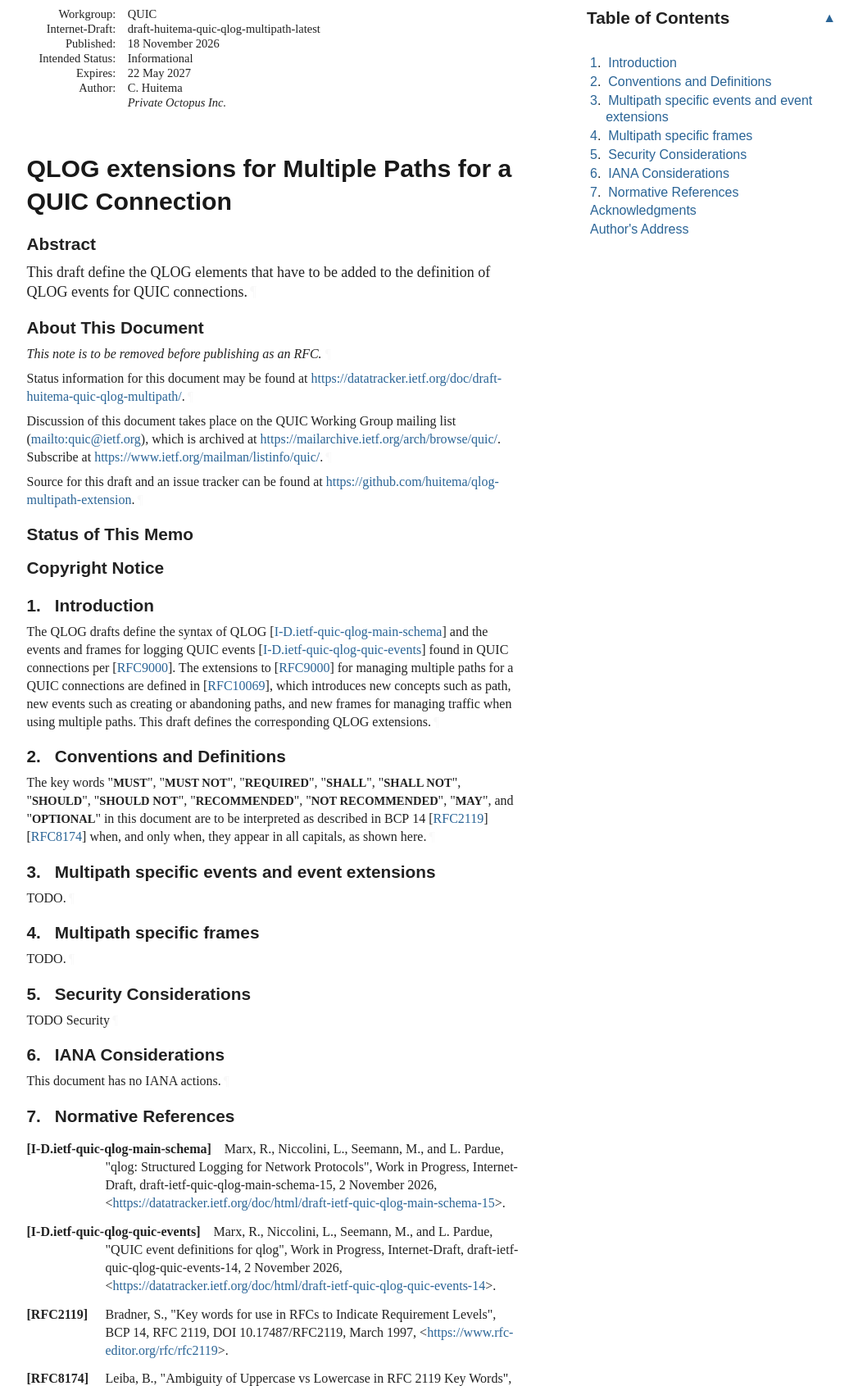
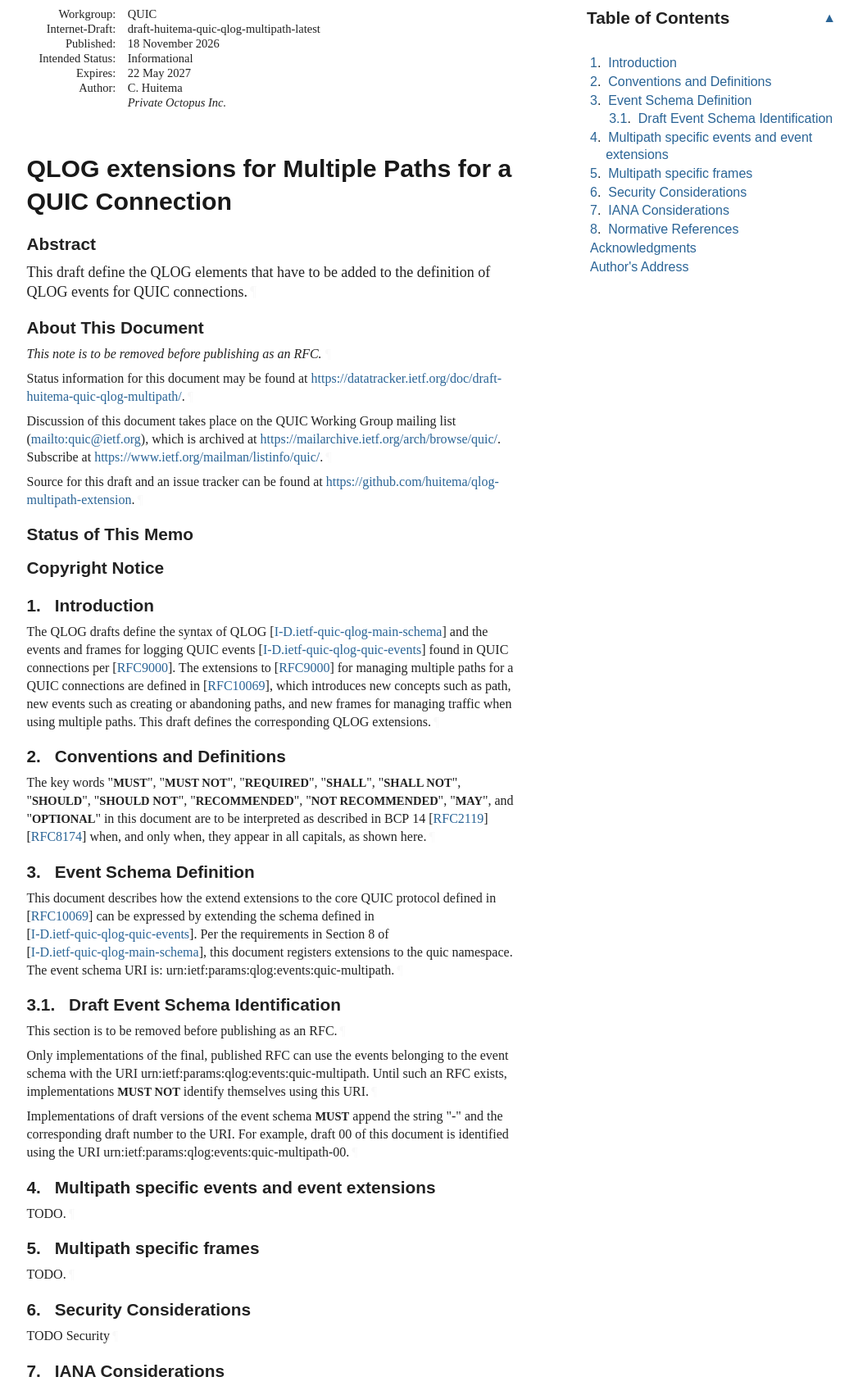
Before and after one commit to altanai/qlog-multipath-extension, a plain HTML site: page draft-huitema-quic-qlog-multipath.html in a window 1280 px wide. Shown: the part 67-1758 px from the top of the page at 82% size, without its empty margins (92-1139 px from the left). Drawn offline with Linux system fonts and the light colour scheme; a web font is replaced by a local one.

Commit message:
Script updating gh-pages from 6889a95. [ci skip]

```diff
--- a/draft-huitema-quic-qlog-multipath.html
+++ b/draft-huitema-quic-qlog-multipath.html
@@ -1152,25 +1152,33 @@ the definition of QLOG events for QUIC connections.<a href="#section-abstract-1"
             <p id="section-toc.1-1.2.1" class="keepWithNext"><a href="#section-2" class="auto internal xref">2</a>.  <a href="#name-conventions-and-definitions" class="internal xref">Conventions and Definitions</a></p>
 </li>
           <li class="compact toc ulBare ulEmpty" id="section-toc.1-1.3">
-            <p id="section-toc.1-1.3.1" class="keepWithNext"><a href="#section-3" class="auto internal xref">3</a>.  <a href="#name-multipath-specific-events-a" class="internal xref">Multipath specific events and event extensions</a></p>
+            <p id="section-toc.1-1.3.1"><a href="#section-3" class="auto internal xref">3</a>.  <a href="#name-event-schema-definition" class="internal xref">Event Schema Definition</a></p>
+<ul class="compact toc ulBare ulEmpty">
+<li class="compact toc ulBare ulEmpty" id="section-toc.1-1.3.2.1">
+                <p id="section-toc.1-1.3.2.1.1" class="keepWithNext"><a href="#section-3.1" class="auto internal xref">3.1</a>.  <a href="#name-draft-event-schema-identifi" class="internal xref">Draft Event Schema Identification</a></p>
+</li>
+            </ul>
 </li>
           <li class="compact toc ulBare ulEmpty" id="section-toc.1-1.4">
-            <p id="section-toc.1-1.4.1"><a href="#section-4" class="auto internal xref">4</a>.  <a href="#name-multipath-specific-frames" class="internal xref">Multipath specific frames</a></p>
+            <p id="section-toc.1-1.4.1"><a href="#section-4" class="auto internal xref">4</a>.  <a href="#name-multipath-specific-events-a" class="internal xref">Multipath specific events and event extensions</a></p>
 </li>
           <li class="compact toc ulBare ulEmpty" id="section-toc.1-1.5">
-            <p id="section-toc.1-1.5.1"><a href="#section-5" class="auto internal xref">5</a>.  <a href="#name-security-considerations" class="internal xref">Security Considerations</a></p>
+            <p id="section-toc.1-1.5.1"><a href="#section-5" class="auto internal xref">5</a>.  <a href="#name-multipath-specific-frames" class="internal xref">Multipath specific frames</a></p>
 </li>
           <li class="compact toc ulBare ulEmpty" id="section-toc.1-1.6">
-            <p id="section-toc.1-1.6.1"><a href="#section-6" class="auto internal xref">6</a>.  <a href="#name-iana-considerations" class="internal xref">IANA Considerations</a></p>
+            <p id="section-toc.1-1.6.1"><a href="#section-6" class="auto internal xref">6</a>.  <a href="#name-security-considerations" class="internal xref">Security Considerations</a></p>
 </li>
           <li class="compact toc ulBare ulEmpty" id="section-toc.1-1.7">
-            <p id="section-toc.1-1.7.1"><a href="#section-7" class="auto internal xref">7</a>.  <a href="#name-normative-references" class="internal xref">Normative References</a></p>
+            <p id="section-toc.1-1.7.1"><a href="#section-7" class="auto internal xref">7</a>.  <a href="#name-iana-considerations" class="internal xref">IANA Considerations</a></p>
 </li>
           <li class="compact toc ulBare ulEmpty" id="section-toc.1-1.8">
-            <p id="section-toc.1-1.8.1"><a href="#appendix-A" class="auto internal xref"></a><a href="#name-acknowledgments" class="internal xref">Acknowledgments</a></p>
+            <p id="section-toc.1-1.8.1"><a href="#section-8" class="auto internal xref">8</a>.  <a href="#name-normative-references" class="internal xref">Normative References</a></p>
 </li>
           <li class="compact toc ulBare ulEmpty" id="section-toc.1-1.9">
-            <p id="section-toc.1-1.9.1"><a href="#appendix-B" class="auto internal xref"></a><a href="#name-authors-address" class="internal xref">Author's Address</a></p>
+            <p id="section-toc.1-1.9.1"><a href="#appendix-A" class="auto internal xref"></a><a href="#name-acknowledgments" class="internal xref">Acknowledgments</a></p>
+</li>
+          <li class="compact toc ulBare ulEmpty" id="section-toc.1-1.10">
+            <p id="section-toc.1-1.10.1"><a href="#appendix-B" class="auto internal xref"></a><a href="#name-authors-address" class="internal xref">Author's Address</a></p>
 </li>
         </ul>
 </nav>
@@ -1201,42 +1209,76 @@ described in BCP 14 <span>[<a href="#RFC2119" class="cite xref">RFC2119</a>]</s
 appear in all capitals, as shown here.<a href="#section-2-1" class="pilcrow">¶</a></p>
 </section>
 </div>
-<div id="multipath-specific-events-and-event-extensions">
+<div id="event-schema-definition">
 <section id="section-3">
-      <h2 id="name-multipath-specific-events-a">
-<a href="#section-3" class="section-number selfRef">3. </a><a href="#name-multipath-specific-events-a" class="section-name selfRef">Multipath specific events and event extensions</a>
+      <h2 id="name-event-schema-definition">
+<a href="#section-3" class="section-number selfRef">3. </a><a href="#name-event-schema-definition" class="section-name selfRef">Event Schema Definition</a>
       </h2>
-<p id="section-3-1">TODO.<a href="#section-3-1" class="pilcrow">¶</a></p>
+<p id="section-3-1">This document describes how the extend extensions to the core QUIC protocol
+defined in <span>[<a href="#RFC10069" class="cite xref">RFC10069</a>]</span> can be expressed by extending the schema
+defined in <span>[<a href="#I-D.ietf-quic-qlog-quic-events" class="cite xref">I-D.ietf-quic-qlog-quic-events</a>]</span>.
+Per the requirements in Section 8 of <span>[<a href="#I-D.ietf-quic-qlog-main-schema" class="cite xref">I-D.ietf-quic-qlog-main-schema</a>]</span>,
+this document registers extensions to the quic namespace.
+The event schema URI is: urn:ietf:params:qlog:events:quic-multipath.<a href="#section-3-1" class="pilcrow">¶</a></p>
+<div id="draft-event-schema-identification">
+<section id="section-3.1">
+        <h3 id="name-draft-event-schema-identifi">
+<a href="#section-3.1" class="section-number selfRef">3.1. </a><a href="#name-draft-event-schema-identifi" class="section-name selfRef">Draft Event Schema Identification</a>
+        </h3>
+<p id="section-3.1-1">This section is to be removed before publishing as an RFC.<a href="#section-3.1-1" class="pilcrow">¶</a></p>
+<p id="section-3.1-2">Only implementations of the final, published RFC can use the events
+   belonging to the event schema with the URI
+   urn:ietf:params:qlog:events:quic-multipath.  Until such an RFC exists,
+   implementations <span class="bcp14">MUST NOT</span> identify themselves using this URI.<a href="#section-3.1-2" class="pilcrow">¶</a></p>
+<p id="section-3.1-3">Implementations of draft versions of the event schema <span class="bcp14">MUST</span> append the
+   string "-" and the corresponding draft number to the URI.  For
+   example, draft 00 of this document is identified using the URI
+   urn:ietf:params:qlog:events:quic-multipath-00.<a href="#section-3.1-3" class="pilcrow">¶</a></p>
 </section>
 </div>
-<div id="multipath-specific-frames">
+</section>
+</div>
+<div id="multipath-specific-events-and-event-extensions">
 <section id="section-4">
-      <h2 id="name-multipath-specific-frames">
-<a href="#section-4" class="section-number selfRef">4. </a><a href="#name-multipath-specific-frames" class="section-name selfRef">Multipath specific frames</a>
+      <h2 id="name-multipath-specific-events-a">
+<a href="#section-4" class="section-number selfRef">4. </a><a href="#name-multipath-specific-events-a" class="section-name selfRef">Multipath specific events and event extensions</a>
       </h2>
 <p id="section-4-1">TODO.<a href="#section-4-1" class="pilcrow">¶</a></p>
 </section>
 </div>
+<div id="multipath-specific-frames">
+<section id="section-5">
+      <h2 id="name-multipath-specific-frames">
+<a href="#section-5" class="section-number selfRef">5. </a><a href="#name-multipath-specific-frames" class="section-name selfRef">Multipath specific frames</a>
+      </h2>
+<p id="section-5-1">TODO.<a href="#section-5-1" class="pilcrow">¶</a></p>
+</section>
+</div>
 <div id="security">
-<section id="section-5">
+<section id="section-6">
       <h2 id="name-security-considerations">
-<a href="#section-5" class="section-number selfRef">5. </a><a href="#name-security-considerations" class="section-name selfRef">Security Considerations</a>
+<a href="#section-6" class="section-number selfRef">6. </a><a href="#name-security-considerations" class="section-name selfRef">Security Considerations</a>
       </h2>
-<p id="section-5-1">TODO Security<a href="#section-5-1" class="pilcrow">¶</a></p>
+<p id="section-6-1">TODO Security<a href="#section-6-1" class="pilcrow">¶</a></p>
 </section>
 </div>
 <div id="iana">
-<section id="section-6">
+<section id="section-7">
       <h2 id="name-iana-considerations">
-<a href="#section-6" class="section-number selfRef">6. </a><a href="#name-iana-considerations" class="section-name selfRef">IANA Considerations</a>
+<a href="#section-7" class="section-number selfRef">7. </a><a href="#name-iana-considerations" class="section-name selfRef">IANA Considerations</a>
       </h2>
-<p id="section-6-1">This document has no IANA actions.<a href="#section-6-1" class="pilcrow">¶</a></p>
+<p id="section-7-1">This document registers a new entry in the "qlog event schema URIs"
+registry, which was created in Section 15 of [QLOG-MAIN]:<a href="#section-7-1" class="pilcrow">¶</a></p>
+<p id="section-7-2">Event schema URI:  urn:ietf:params:qlog:events:quic-multipath<a href="#section-7-2" class="pilcrow">¶</a></p>
+<p id="section-7-3">Event-types: TODO. List the new events that are created here.<a href="#section-7-3" class="pilcrow">¶</a></p>
+<p id="section-7-4">Description:  Event definitions related to the extensions to
+the QUIC transport protocol defined in <span>[<a href="#RFC10069" class="cite xref">RFC10069</a>]</span>.<a href="#section-7-4" class="pilcrow">¶</a></p>
 </section>
 </div>
 <div id="sec-normative-references">
-<section id="section-7">
+<section id="section-8">
       <h2 id="name-normative-references">
-<a href="#section-7" class="section-number selfRef">7. </a><a href="#name-normative-references" class="section-name selfRef">Normative References</a>
+<a href="#section-8" class="section-number selfRef">8. </a><a href="#name-normative-references" class="section-name selfRef">Normative References</a>
       </h2>
 <dl class="references">
 <dt id="I-D.ietf-quic-qlog-main-schema">[I-D.ietf-quic-qlog-main-schema]</dt>
```
Also changed, not shown: index.html (+1 -1 lines), draft-huitema-quic-qlog-multipath.txt.
